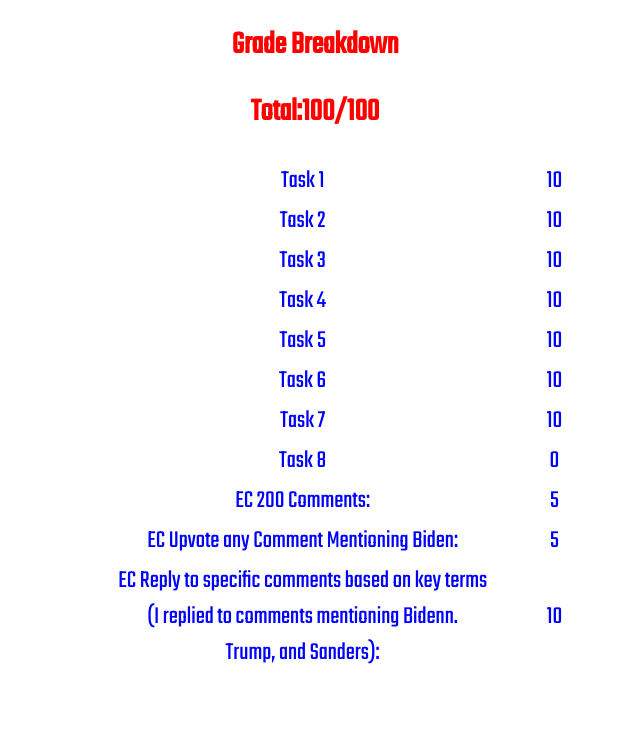
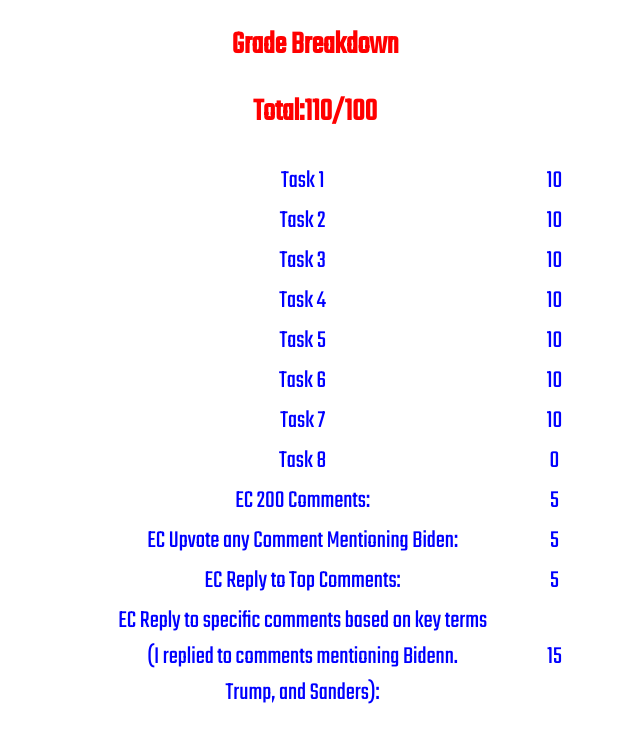
Before and after one commit to cmoffatt21/cmoffatt21.github.io, a plain HTML site: page RedditBotSite.html in a window 1280 px wide. Shown: the part 1641-2371 px from the top of the page, without its empty margins (325-965 px from the left). Before the commit the page ends 2331 px from the top, so only its background shows below. Drawn offline with Linux system fonts and the light colour scheme; a web font is replaced by a local one.

Commit message:
Add files via upload

```diff
--- a/RedditBotSite.html
+++ b/RedditBotSite.html
@@ -30,7 +30,7 @@
 	</p>
 
 	<h1 style="text-align: center; color: red; font-family: 'Teko';" >Grade Breakdown</h1>
-	<h1 style="text-align: center; color: red; font-family: 'Teko';" >Total:100/100</h1>
+	<h1 style="text-align: center; color: red; font-family: 'Teko';" >Total:110/100</h1>
 	<p style="text-align: center; color: blue; font-family: 'Teko'; font-size: 25px; width: 40%; margin-left: 30%; margin-right: 30%;">
 
 		<table style="text-align: center; color: blue; font-family: 'Teko'; font-size: 25px; width: 40%; margin-left: 30%; margin-right: 30%;">
@@ -75,8 +75,12 @@
 				<td>5</td>
 			</tr>
 			<tr>
+				<td>EC Reply to Top Comments: </td>
+				<td>5</td>
+			</tr>
+			<tr>
 				<td>EC Reply to specific comments based on key terms <br> (I replied to comments mentioning Bidenn.<br> Trump, and Sanders):</td>
-				<td>10</td>
+				<td>15</td>
 			</tr>
 
 		</table>
```
